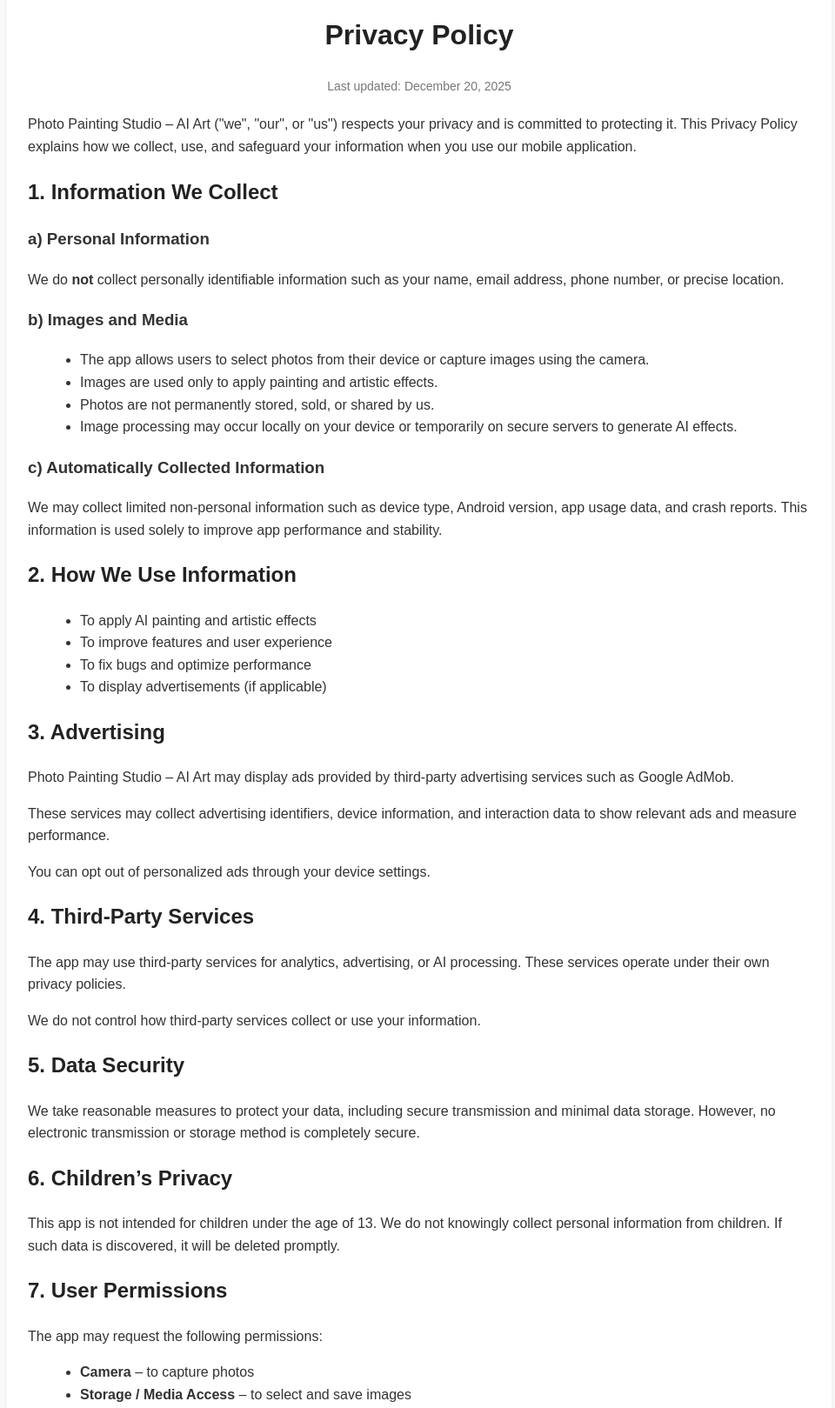
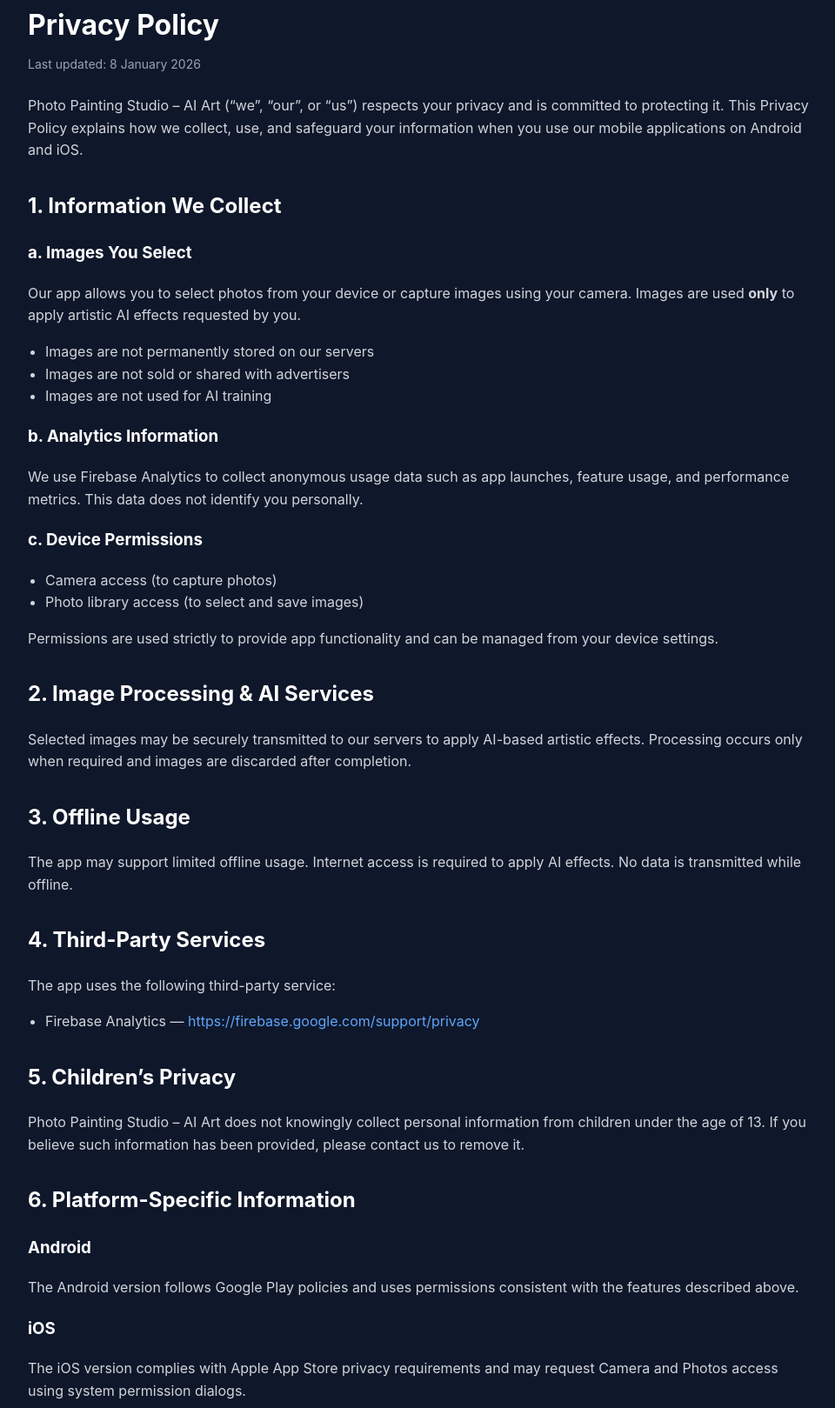
Before and after one commit to infotelestra-stack/photo-painting-privacy, a plain HTML site: page index.html in a window 1280 px wide. Shown: the part 50-1669 px from the top of the page at 87% size, without its empty margins (158-1118 px from the left). Drawn offline with Linux system fonts and the light colour scheme.

Commit message:
Update index.html

```diff
--- a/index.html
+++ b/index.html
@@ -3,154 +3,174 @@
 <head>
     <meta charset="UTF-8">
     <meta name="viewport" content="width=device-width, initial-scale=1.0">
-    <title>Privacy Policy - Photo Painting Studio – AI Art</title>
+    <title>Privacy Policy | Photo Painting Studio – AI Art</title>
+    <meta name="description" content="Privacy Policy for Photo Painting Studio – AI Art">
     <style>
         body {
-            font-family: Arial, Helvetica, sans-serif;
+            font-family: -apple-system, BlinkMacSystemFont, "Segoe UI", Roboto, Helvetica, Arial, sans-serif;
             line-height: 1.6;
+            background-color: #0f172a;
+            color: #e5e7eb;
             margin: 0;
-            padding: 20px;
-            background-color: #f9f9f9;
-            color: #333;
+            padding: 0;
         }
         .container {
             max-width: 900px;
             margin: auto;
-            background: #ffffff;
-            padding: 24px;
-            border-radius: 8px;
-            box-shadow: 0 2px 8px rgba(0,0,0,0.05);
+            padding: 32px 20px;
         }
-        h1, h2 {
-            color: #222;
+        h1, h2, h3 {
+            color: #ffffff;
         }
         h1 {
-            text-align: center;
+            margin-bottom: 8px;
         }
-        p {
-            margin-bottom: 12px;
+        h2 {
+            margin-top: 32px;
+        }
+        p, li {
+            color: #d1d5db;
         }
         ul {
-            margin-left: 20px;
+            padding-left: 20px;
         }
-        footer {
-            margin-top: 30px;
-            text-align: center;
+        a {
+            color: #60a5fa;
+            text-decoration: none;
+        }
+        a:hover {
+            text-decoration: underline;
+        }
+        .updated {
+            color: #9ca3af;
             font-size: 14px;
-            color: #666;
+            margin-bottom: 24px;
         }
-        .date {
-            text-align: center;
+        .footer {
+            margin-top: 48px;
+            padding-top: 20px;
+            border-top: 1px solid #374151;
             font-size: 14px;
-            color: #777;
-            margin-bottom: 20px;
+            color: #9ca3af;
         }
     </style>
 </head>
 <body>
 
 <div class="container">
+
     <h1>Privacy Policy</h1>
-    <div class="date">Last updated: December 20, 2025</div>
+    <div class="updated">Last updated: 8 January 2026</div>
 
     <p>
-        Photo Painting Studio – AI Art ("we", "our", or "us") respects your privacy
-        and is committed to protecting it. This Privacy Policy explains how we collect,
-        use, and safeguard your information when you use our mobile application.
+        Photo Painting Studio – AI Art (“we”, “our”, or “us”) respects your privacy and is committed to protecting it.
+        This Privacy Policy explains how we collect, use, and safeguard your information when you use our mobile
+        applications on Android and iOS.
     </p>
 
     <h2>1. Information We Collect</h2>
 
-    <h3>a) Personal Information</h3>
+    <h3>a. Images You Select</h3>
     <p>
-        We do <strong>not</strong> collect personally identifiable information such as
-        your name, email address, phone number, or precise location.
+        Our app allows you to select photos from your device or capture images using your camera.
+        Images are used <strong>only</strong> to apply artistic AI effects requested by you.
+    </p>
+    <ul>
+        <li>Images are not permanently stored on our servers</li>
+        <li>Images are not sold or shared with advertisers</li>
+        <li>Images are not used for AI training</li>
+    </ul>
+
+    <h3>b. Analytics Information</h3>
+    <p>
+        We use Firebase Analytics to collect anonymous usage data such as app launches,
+        feature usage, and performance metrics. This data does not identify you personally.
     </p>
 
-    <h3>b) Images and Media</h3>
+    <h3>c. Device Permissions</h3>
     <ul>
-        <li>The app allows users to select photos from their device or capture images using the camera.</li>
-        <li>Images are used only to apply painting and artistic effects.</li>
-        <li>Photos are not permanently stored, sold, or shared by us.</li>
-        <li>Image processing may occur locally on your device or temporarily on secure servers to generate AI effects.</li>
+        <li>Camera access (to capture photos)</li>
+        <li>Photo library access (to select and save images)</li>
     </ul>
-
-    <h3>c) Automatically Collected Information</h3>
     <p>
-        We may collect limited non-personal information such as device type, Android version,
-        app usage data, and crash reports. This information is used solely to improve app
-        performance and stability.
+        Permissions are used strictly to provide app functionality and can be managed
+        from your device settings.
     </p>
 
-    <h2>2. How We Use Information</h2>
-    <ul>
-        <li>To apply AI painting and artistic effects</li>
-        <li>To improve features and user experience</li>
-        <li>To fix bugs and optimize performance</li>
-        <li>To display advertisements (if applicable)</li>
-    </ul>
+    <h2>2. Image Processing & AI Services</h2>
+    <p>
+        Selected images may be securely transmitted to our servers to apply AI-based artistic effects.
+        Processing occurs only when required and images are discarded after completion.
+    </p>
 
-    <h2>3. Advertising</h2>
+    <h2>3. Offline Usage</h2>
     <p>
-        Photo Painting Studio – AI Art may display ads provided by third-party advertising
-        services such as Google AdMob.
-    </p>
-    <p>
-        These services may collect advertising identifiers, device information,
-        and interaction data to show relevant ads and measure performance.
-    </p>
-    <p>
-        You can opt out of personalized ads through your device settings.
+        The app may support limited offline usage. Internet access is required to apply AI effects.
+        No data is transmitted while offline.
     </p>
 
     <h2>4. Third-Party Services</h2>
     <p>
-        The app may use third-party services for analytics, advertising, or AI processing.
-        These services operate under their own privacy policies.
+        The app uses the following third-party service:
     </p>
+    <ul>
+        <li>
+            Firebase Analytics —
+            <a href="https://firebase.google.com/support/privacy" target="_blank">
+                https://firebase.google.com/support/privacy
+            </a>
+        </li>
+    </ul>
+
+    <h2>5. Children’s Privacy</h2>
     <p>
-        We do not control how third-party services collect or use your information.
+        Photo Painting Studio – AI Art does not knowingly collect personal information
+        from children under the age of 13. If you believe such information has been
+        provided, please contact us to remove it.
     </p>
 
-    <h2>5. Data Security</h2>
+    <h2>6. Platform-Specific Information</h2>
+
+    <h3>Android</h3>
     <p>
-        We take reasonable measures to protect your data, including secure transmission
-        and minimal data storage. However, no electronic transmission or storage method
-        is completely secure.
+        The Android version follows Google Play policies and uses permissions
+        consistent with the features described above.
     </p>
 
-    <h2>6. Children’s Privacy</h2>
+    <h3>iOS</h3>
     <p>
-        This app is not intended for children under the age of 13.
-        We do not knowingly collect personal information from children.
-        If such data is discovered, it will be deleted promptly.
+        The iOS version complies with Apple App Store privacy requirements and may request
+        Camera and Photos access using system permission dialogs.
     </p>
 
-    <h2>7. User Permissions</h2>
-    <p>The app may request the following permissions:</p>
+    <h2>7. Your Rights</h2>
     <ul>
-        <li><strong>Camera</strong> – to capture photos</li>
-        <li><strong>Storage / Media Access</strong> – to select and save images</li>
+        <li>You can revoke permissions at any time via device settings</li>
+        <li>You can delete saved images from your device</li>
+        <li>You may stop using the app at any time</li>
     </ul>
-    <p>These permissions are used only for core app functionality.</p>
 
-    <h2>8. Changes to This Privacy Policy</h2>
+    <h2>8. Changes to This Policy</h2>
     <p>
-        We may update this Privacy Policy from time to time.
-        Any changes will be reflected on this page with an updated date.
+        We may update this Privacy Policy from time to time. Changes will be posted
+        on this page with an updated revision date.
     </p>
 
     <h2>9. Contact Us</h2>
     <p>
-        If you have any questions or concerns about this Privacy Policy, please contact us:
+        If you have any questions about this Privacy Policy, you may contact us at:
     </p>
     <p>
-        <strong>Email:</strong> info.telestra@gmail.com
+        📧 Email: <strong>info.telestra@gmail.com</strong><br>
+        🌐 Website: <a href="https://infotelestra-stack.github.io/photo-painting-privacy/" target="_blank">
+            https://infotelestra-stack.github.io/photo-painting-privacy/
+        </a>
     </p>
 
-    <footer>
-        © 2025 Photo Painting Studio – AI Art. All rights reserved.
-    </footer>
+    <div class="footer">
+        © 2026 Photo Painting Studio – AI Art. All rights reserved.
+    </div>
+
 </div>
 
 </body>
```
